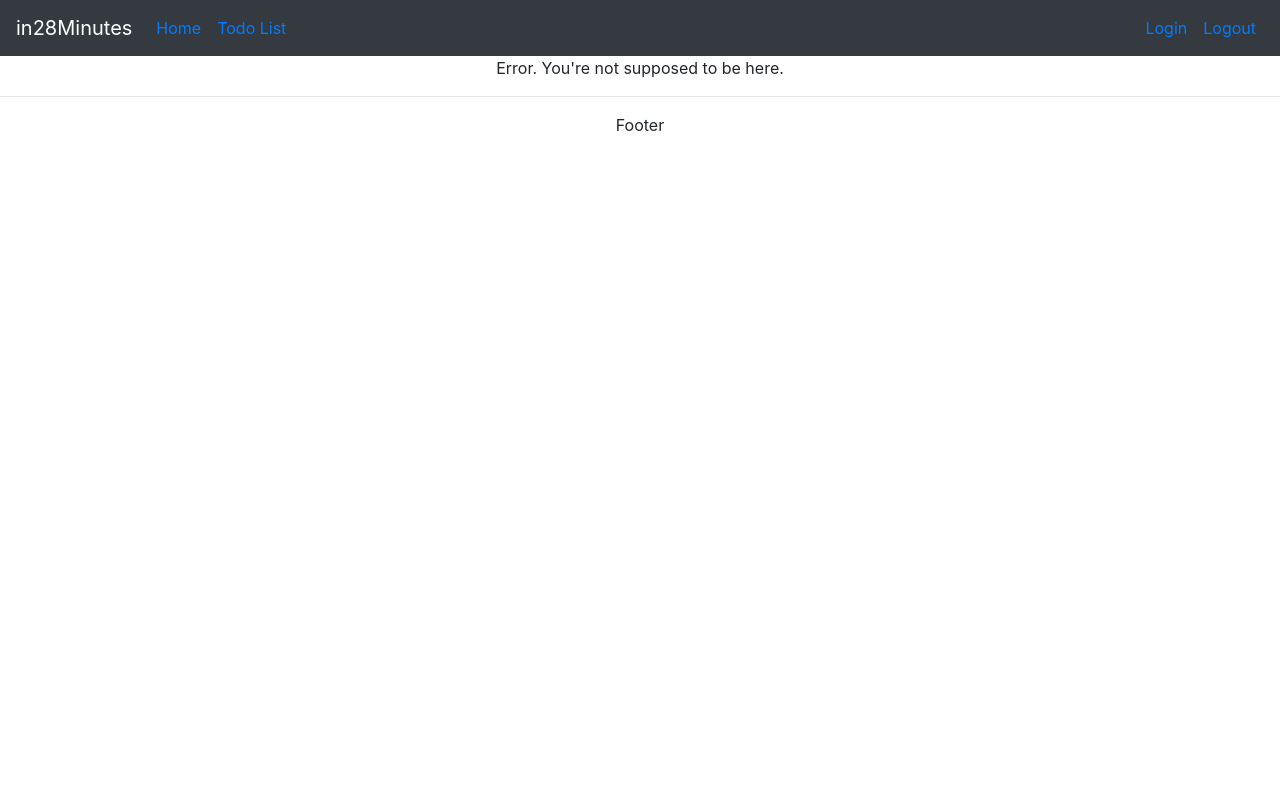
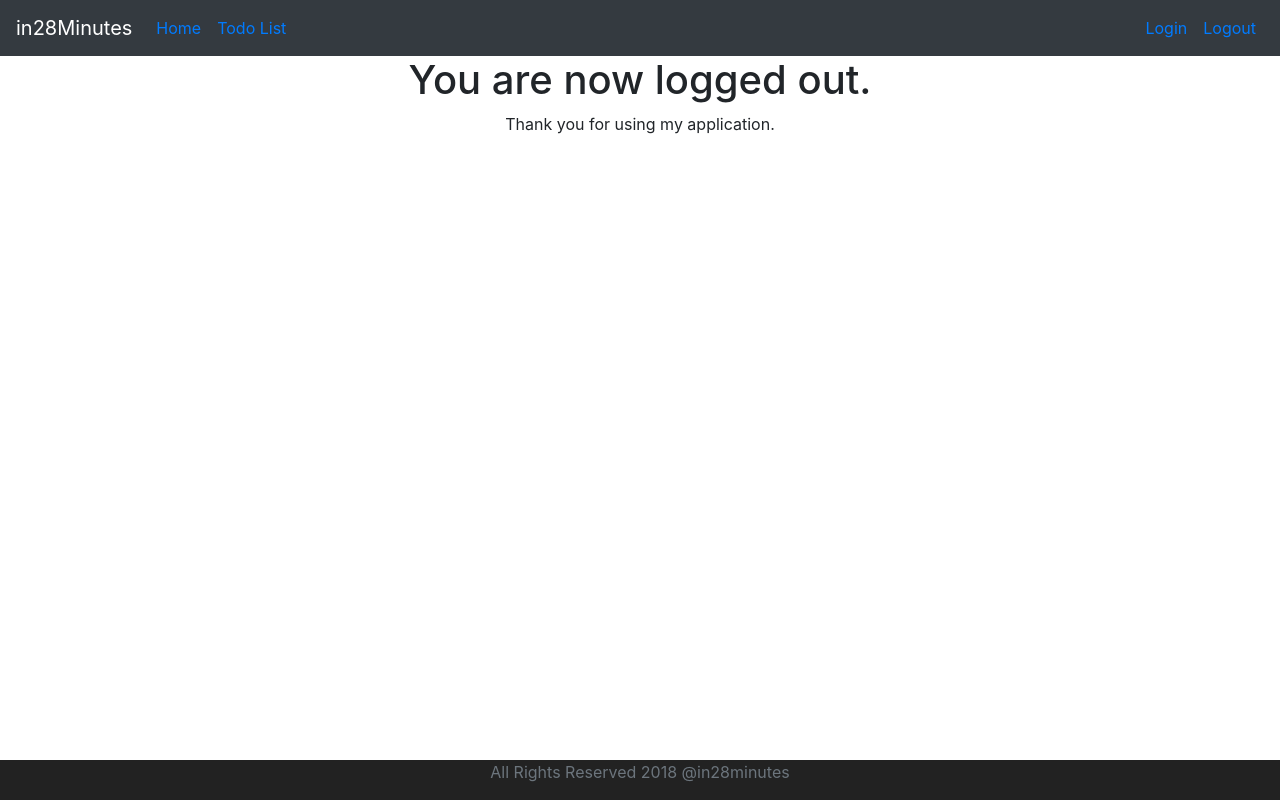
Before and after one commit to aeyuk/ToDo-App, a React (Create React App) app: page /logout in a window 1280 px wide. Built offline with nearby package versions, Linux system fonts and the light colour scheme.

Commit message:
Add a footer

```diff
--- a/src/App.css
+++ b/src/App.css
@@ -36,3 +36,11 @@
     transform: rotate(360deg);
   }
 }
+
+.footer {
+  position: absolute;
+  bottom: 0;
+  width: 100%;
+  height: 40px;
+  background-color: #222222;
+}
--- a/src/components/style/Footer.jsx
+++ b/src/components/style/Footer.jsx
@@ -1,8 +1,8 @@
 function Footer() {
     return (
-        <div>
-            <hr/> Footer
-        </div>
+        <footer className="footer">
+            <span className="text-muted">All Rights Reserved 2018 @in28minutes</span>
+        </footer>
     )
 }
 
--- /dev/null
+++ b/src/components/todo/Logout.jsx
@@ -0,0 +1,10 @@
+function Logout() {
+    return (
+        <div>
+            <h1>You are now logged out.</h1>
+            Thank you for using my application.
+        </div>
+    );
+}
+
+export default Logout;
--- a/src/components/todo/TodoApp.jsx
+++ b/src/components/todo/TodoApp.jsx
@@ -4,6 +4,7 @@ import Login from './Login';
 import Welcome from './Welcome';
 import Error from './Error';
 import TodoList from './TodoList';
+import Logout from './Logout';
 
 import Header from '../style/Header';
 import Footer from '../style/Footer'
@@ -20,6 +21,7 @@ function TodoApp() {
                             <Route path="/login" exact component={Login}/>
                             <Route path="/welcome/:name" exact component={Welcome}/>
                             <Route path="/todos" exact component={TodoList}/>
+                            <Route path="/logout" exact component={Logout}/>
                             <Route component={Error}/>
                         </Switch>
                     <Footer/>
```
